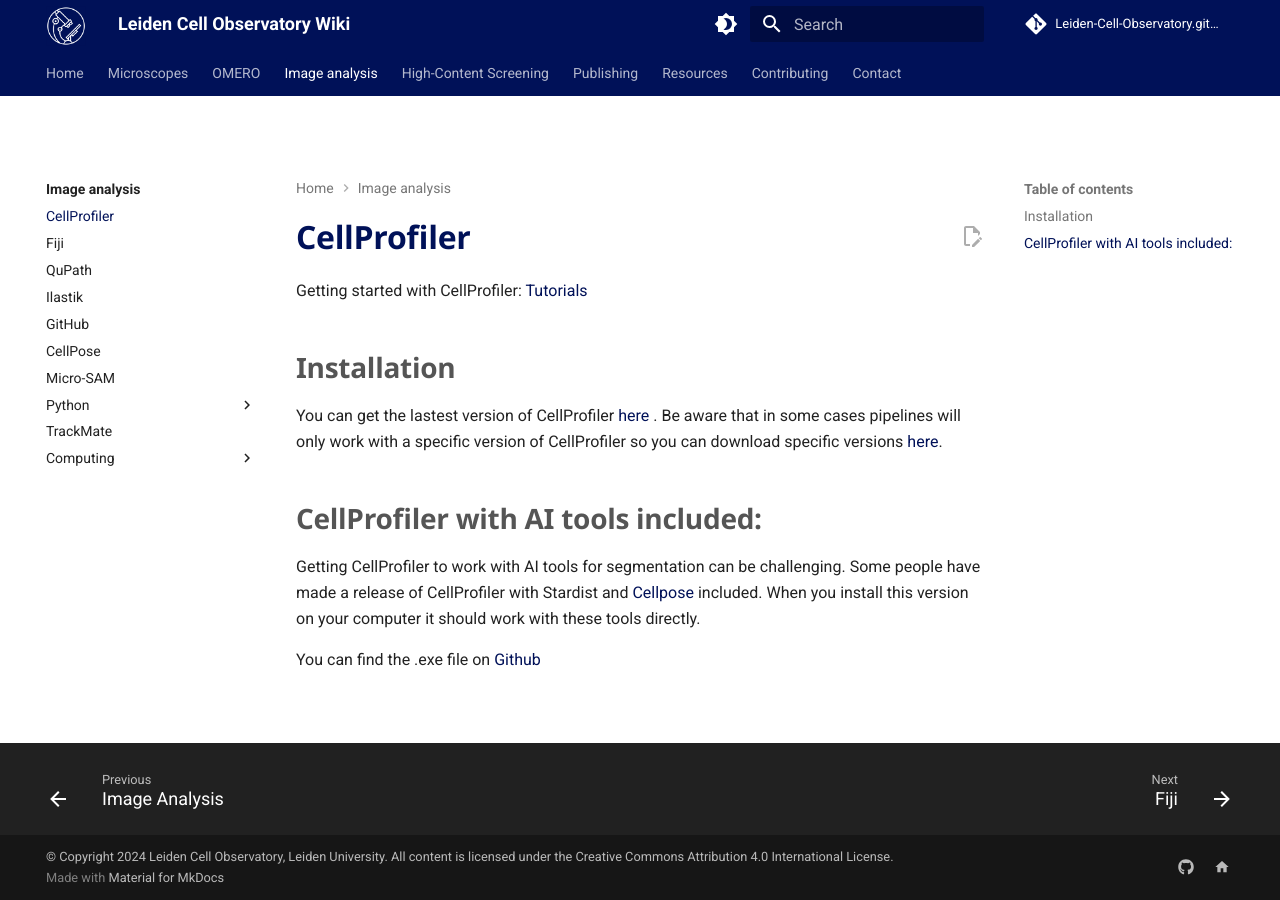
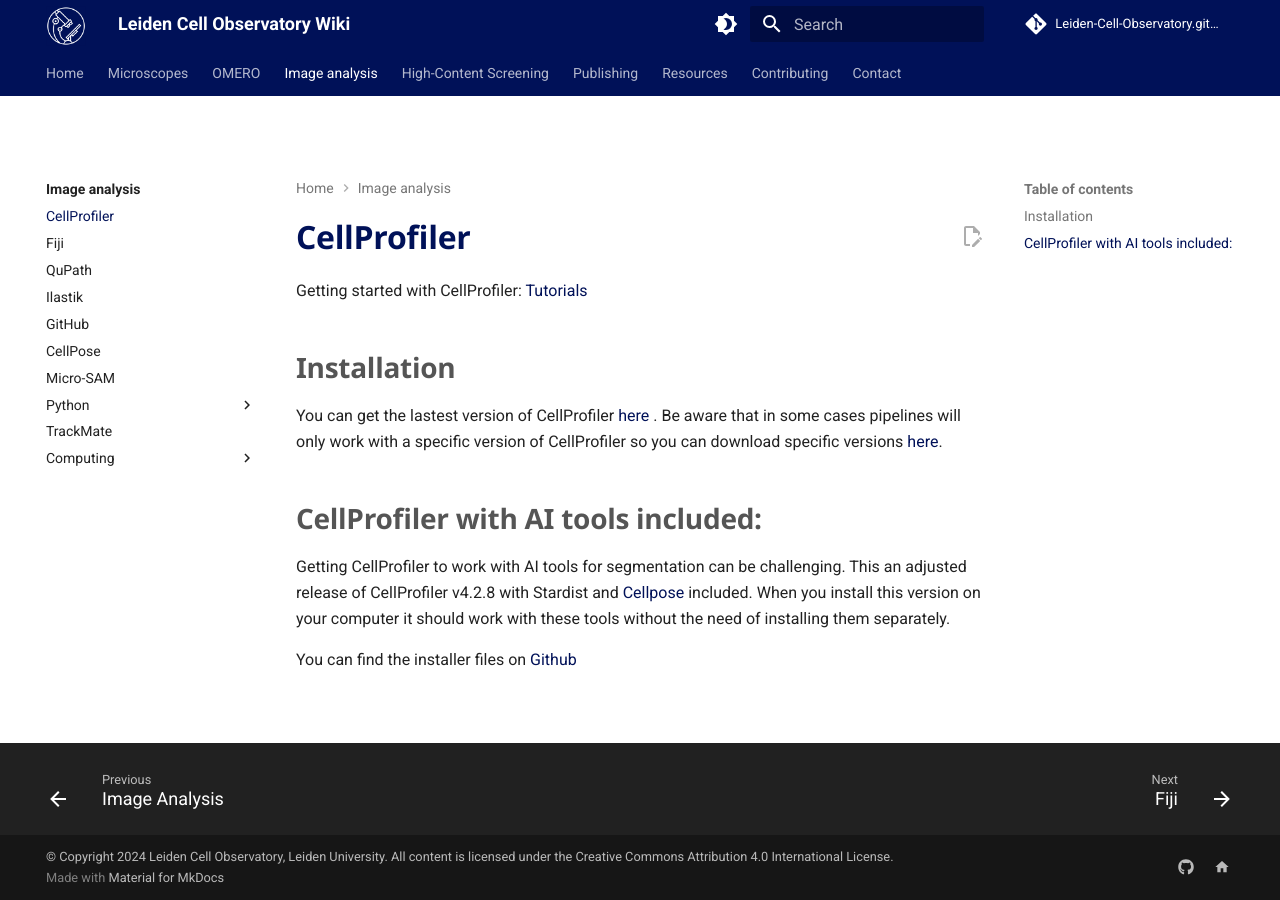
Before and after one commit to Leiden-Cell-Observatory/Leiden-Cell-Observatory.github.io, an MkDocs documentation site: the page built from docs/analysis/cellprofiler.md, in a window 1280 px wide. Built offline with MkDocs 1.6.1 and Material for MkDocs 9.7.7, drawn with Linux system fonts in a browser that asks for light colours; comment, search, counter and statistics services are not loaded.

Commit message:
Update cellprofiler.md

```diff
--- a/docs/analysis/cellprofiler.md
+++ b/docs/analysis/cellprofiler.md
@@ -15,6 +15,6 @@
 You can get the lastest version of CellProfiler [here](https://cellprofiler.org/releases)  . Be aware that in some cases pipelines will only work with a specific version of CellProfiler so you can download specific versions [here](https://cellprofiler.org/previous-releases).
 
 ## CellProfiler with AI tools included:
-Getting CellProfiler to work with AI tools for segmentation can be challenging. Some people have made a release of CellProfiler with Stardist and [Cellpose](cellpose.md) included. When you install this version on your computer it should work with these tools directly.
+Getting CellProfiler to work with AI tools for segmentation can be challenging. This an adjusted release of CellProfiler v4.2.8 with Stardist and [Cellpose](cellpose.md) included. When you install this version on your computer it should work with these tools without the need of installing them separately.
 
-You can find the .exe file on [Github](https://github.com/glencoesoftware/CellProfiler/releases/v4.2.80002-ai/)
+You can find the installer files on [Github](https://github.com/glencoesoftware/CellProfiler/releases/v4.2.80002-ai/)
```
